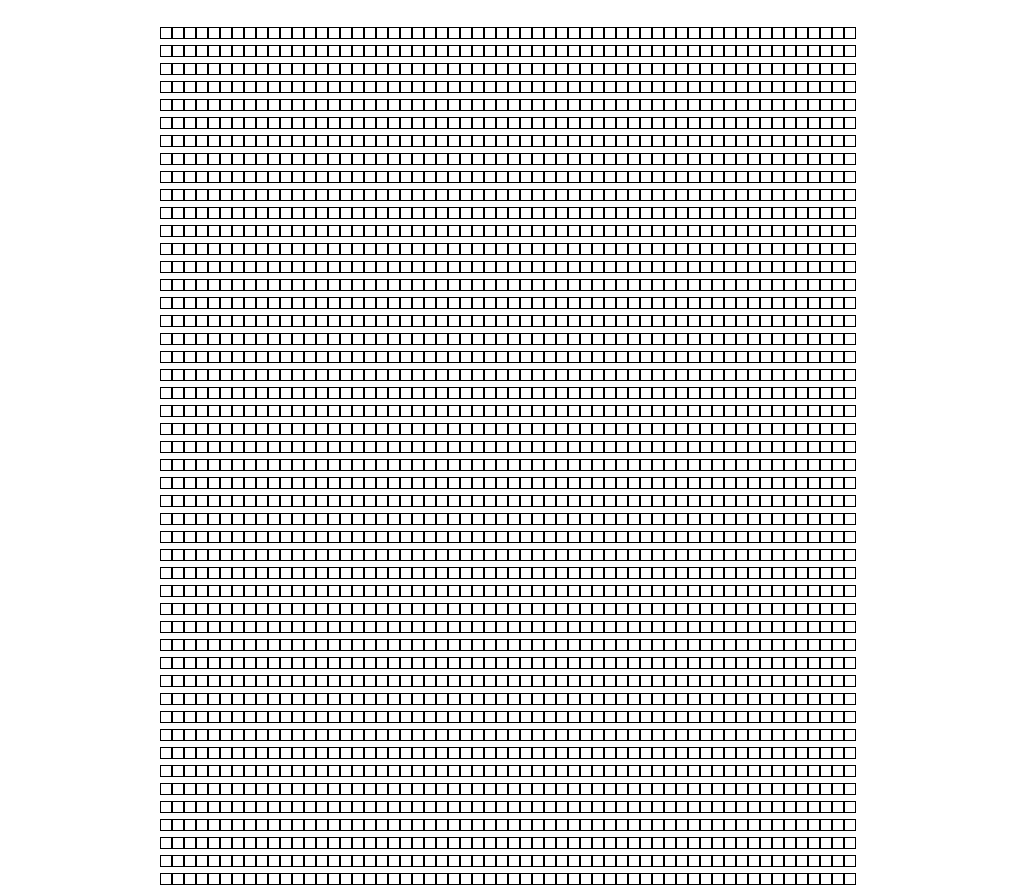
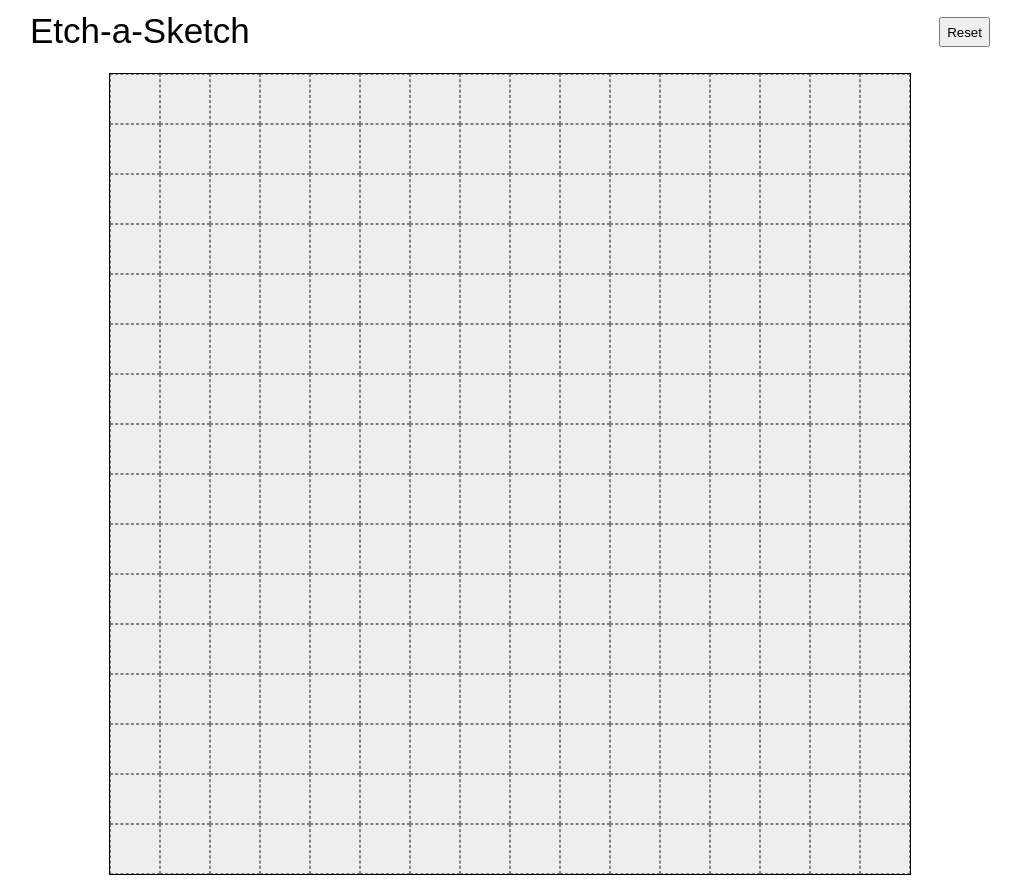
Before and after one commit to MateuszGrudzien/etch-a-sketch, a plain HTML site: page index.html in a window 1280 px wide. Shown: the top 888 px of the page, without its empty margins (130-1151 px from the left). Drawn offline with Linux system fonts and the light colour scheme.

Commit message:
adds navbar with title and reset-and-redraw-grid button

```diff
--- a/css/style.css
+++ b/css/style.css
@@ -1,16 +1,44 @@
 * {
-	margin: 0;
+	line-height: 1px;
 }
 
-#container {
-	width: 700px;
-	height: 500px;
-	margin: 25px auto;
+body {
+	width: 960px;
+	margin-left: auto;
+	margin-right: auto;
+}
+
+#navbar {
+	margin-top: 30px;
+}
+
+#title {
+	font-size: 35px;
+	font-family: Arial;
+}
+
+#reset {
+	height: 30px;
+	margin-top: -13px;
+	float:right;
+}
+
+#cell-container{
+	clear: both;
+	width: 800px;
+	height: 800px;
+	margin: 35px auto;
+	border: 1px solid black;
 }
 
 .cell {
-	width: 10px;
-	height: 10px;
-	border: 1px solid black;
+	width: 48px;
+	height: 48px;
+	background-color: #EEE;
+	border: 1px dashed gray;
 	display: inline-block;
 }
+
+.highlighted {
+	background-color: black;
+}
--- a/index.html
+++ b/index.html
@@ -10,8 +10,12 @@
 </head>
 
 <body>
-	<div id="container">
+	<div id="navbar">
+		<span id="title">Etch-a-Sketch</span>
+		<button id="reset">Reset</button>
 	</div>
+
+	<div id="cell-container"></div>
 </body>
 
 </html>
--- a/js/application.js
+++ b/js/application.js
@@ -1,9 +1,30 @@
-function drawGrid(width, height, container) {
-	for (var i=0; i<height*width; i++) {
-		$(container).append("<div class='cell'></div>");
+function drawGrid(sketchSideSize) {
+	$('.cell').remove();
+
+	for (var i=0; i<sketchSideSize*sketchSideSize; i++) {
+		$('#cell-container').append("<div class='cell'></div>");
 	}
+
+	$('.cell').on('mouseenter', function() {
+		$(this).addClass('highlighted');
+	});
+}
+
+function resizeCells(sketchSideSize) {
+	var cells = $('.cell');
+	var containerSize = parseInt($('#cell-container').css('height')); //parseInt() ignores non-numeric values
+	var cellSize = containerSize/sketchSideSize;
+	console.log(cellSize);
+
+	cells.css({"height": + (cellSize-2) + "px", "width": + (cellSize-2) + "px"}); //-2 to account for size of cell's borders
 }
 
 $(document).ready(function() {
-	drawGrid(70, 50, $('#container'));
+	drawGrid(16);
+
+	$('#reset').on('click', function() {
+		var size = prompt('Enter the size of new sketchpad: ');
+		drawGrid(size);
+		resizeCells(size);
+	});
 });
```
